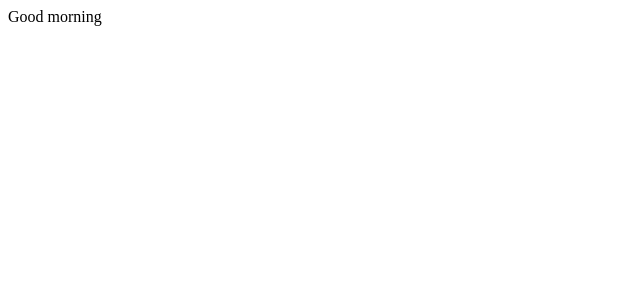
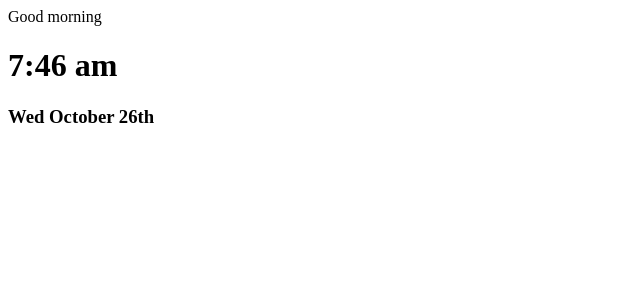
Before and after one commit to neb-b/mirrR, a Next.js app: page / in a window 1280 px wide. Shown: the top 300 px of the page, without its empty margins (0-640 px from the left). Built offline with nearby package versions, Linux system fonts and the light colour scheme.

Commit message:
add clock

```diff
--- /dev/null
+++ b/components/clock/index.js
@@ -0,0 +1,40 @@
+import React, { Component } from 'react'
+import moment from 'moment'
+
+export default class Clock extends Component {
+  constructor() {
+    super()
+    this.timeUpdate = null
+    this.timeFormat = 'h:mm a'
+    this.dateFormat = 'ddd MMMM Do'
+
+    this.state = {
+      time: moment().format(this.timeFormat),
+      date: moment().format(this.dateFormat)
+    }
+  }
+
+  componentDidMount() {
+    this.timeUpdate = setInterval(this.updateTime.bind(this), 1000)
+  }
+
+  componentWillUnmount() {
+    if (this.timeUpdate) clearInterval(this.timeUpdate)
+  }
+
+  updateTime() {
+    this.setState({
+      time: moment().format(this.timeFormat),
+      date: moment().format(this.dateFormat)
+    })
+  }
+
+  render () {
+    return (
+      <div className="time">
+        <h1 className="clock">{this.state.time}</h1>
+        <h3 className="date">{this.state.date}</h3>
+      </div>
+    )
+  }
+}
--- a/components/mirror.js
+++ b/components/mirror.js
@@ -1,6 +1,7 @@
 import React, { Component } from 'react'
 import { connect } from 'react-redux'
 import Greeting from './greeting'
+import Clock from './clock'
 
 class Mirror extends Component {
   constructor (props) {
@@ -12,6 +13,7 @@ class Mirror extends Component {
     return (
       <div>
         <Greeting />
+        <Clock />
       </div>
     )
   }
```
